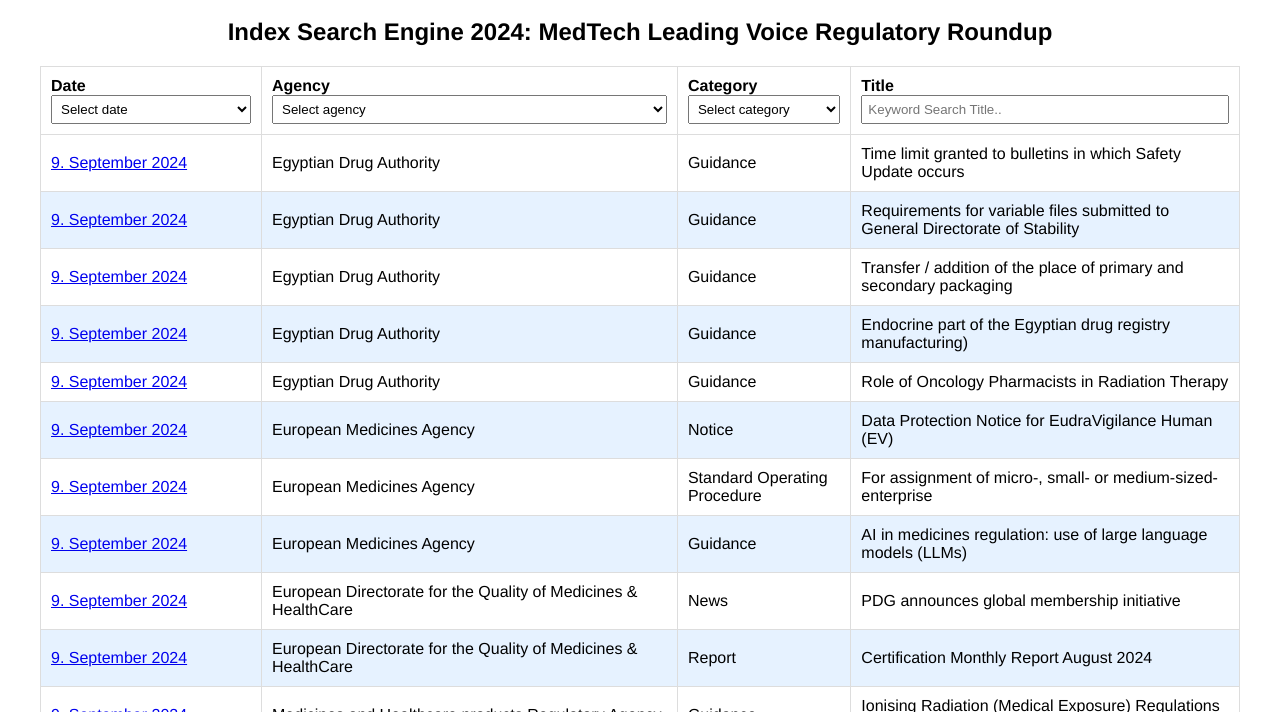
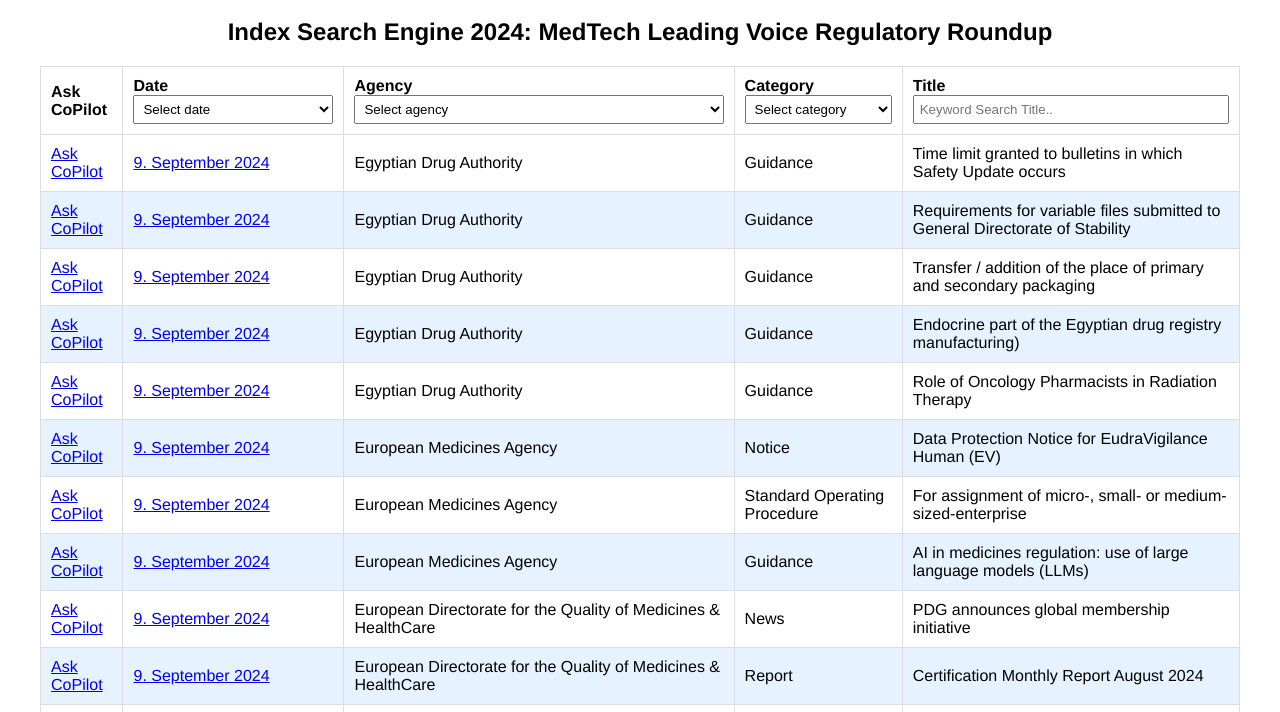
Before and after one commit to MartinCKing/Index-of-Indexes-2024, a plain HTML site: page index.html in a window 1280 px wide. Shown: the part 772-1484 px from the top of the page. Drawn offline with nearby package versions, Linux system fonts and the light colour scheme.

Commit message:
Add files via upload

```diff
--- a/index.html
+++ b/index.html
@@ -6,7 +6,7 @@
     <title>Index of Indexes 2024 Search Engine</title>
     <style>
         body {
-            font-family: 'Helvetica Neue', Helvetica, Arial, sans-serif; /* Use LinkedIn's font stack */
+            font-family: 'Helvetica Neue', Helvetica, Arial, sans-serif;
             margin: 0;
             padding: 0;
             box-sizing: border-box;
@@ -18,9 +18,9 @@
         .table-container {
             display: block;
             margin: 20px auto;
-            width: 100%; /* Full width to ensure proper scrolling */
-            max-width: 1200px; /* Limit maximum width */
-            overflow-x: auto; /* Horizontal scrolling for large tables */
+            width: 100%;
+            max-width: 1200px;
+            overflow-x: auto;
         }
         table {
             width: 100%;
@@ -30,8 +30,8 @@
             padding: 10px;
             text-align: left;
             border: 1px solid #ddd;
-            word-wrap: break-word; /* Ensure text wrapping */
-            white-space: normal; /* Wrap text */
+            word-wrap: break-word;
+            white-space: normal;
         }
         th {
             cursor: pointer;
@@ -39,11 +39,11 @@
         }
         /* Apply alternating blue bands */
         tr:nth-child(even) {
-            background-color: #e6f2ff; /* Light blue */
+            background-color: #e6f2ff;
         }
         /* Make the Date column wider by 2 extra characters (about 16-20px wider) */
-        th:nth-child(1), td:nth-child(1) {
-            width: 200px; /* Adjust based on your layout (default 180px + 20px = 200px) */
+        th:nth-child(2), td:nth-child(2) {
+            width: 200px;
         }
         .filter-container {
             display: flex;
@@ -77,6 +77,7 @@
         <table id="csvTable">
             <thead>
                 <tr>
+                    <th>Ask CoPilot</th> <!-- New ID column for Ask CoPilot link -->
                     <th>
                         Date
                         <div class="filter-container">
@@ -172,10 +173,17 @@
     // Render the table based on the tableData
     function renderTable(data) {
         const tableBody = document.getElementById('tableBody');
-        tableBody.innerHTML = data.map(row => {
+        tableBody.innerHTML = data.map((row) => {
             const date = row[0];
+            const agency = row[1];
+            const category = row[2];
+            const title = row[3];
+            const query = encodeURIComponent(`${agency} ${category} ${title}`);
+            const copilotLink = `https://www.bing.com/chat?text=${query}`;
+
             const dateLink = dateURLMapping[date] || '#'; // Link the date if available
             return `<tr>
+                <td><a href="${copilotLink}" target="_blank">Ask CoPilot</a></td> <!-- Ask CoPilot link -->
                 <td><a href="${dateLink}" target="_blank">${date}</a></td>
                 ${row.slice(1).map(cell => `<td>${cell}</td>`).join('')}
             </tr>`;
```
